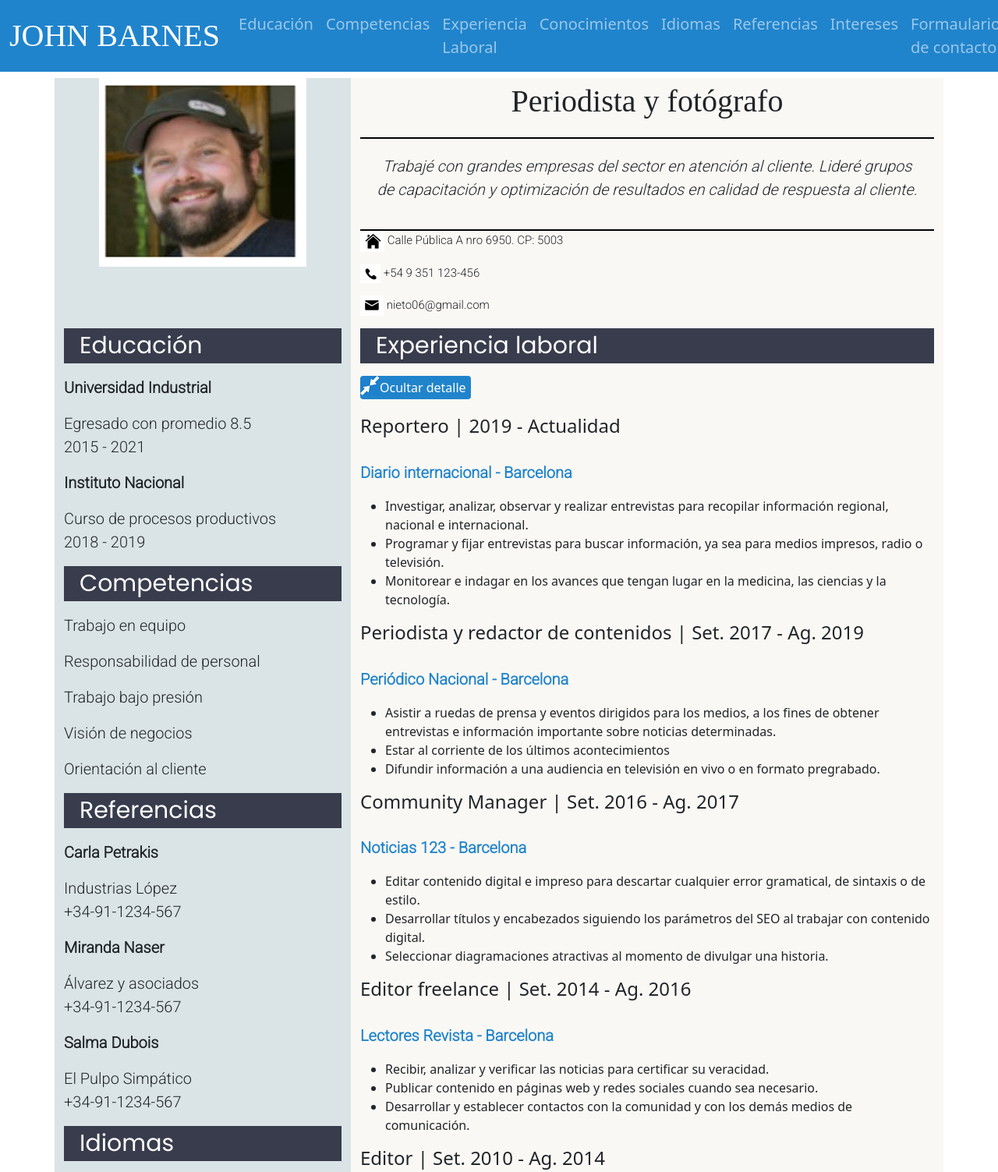
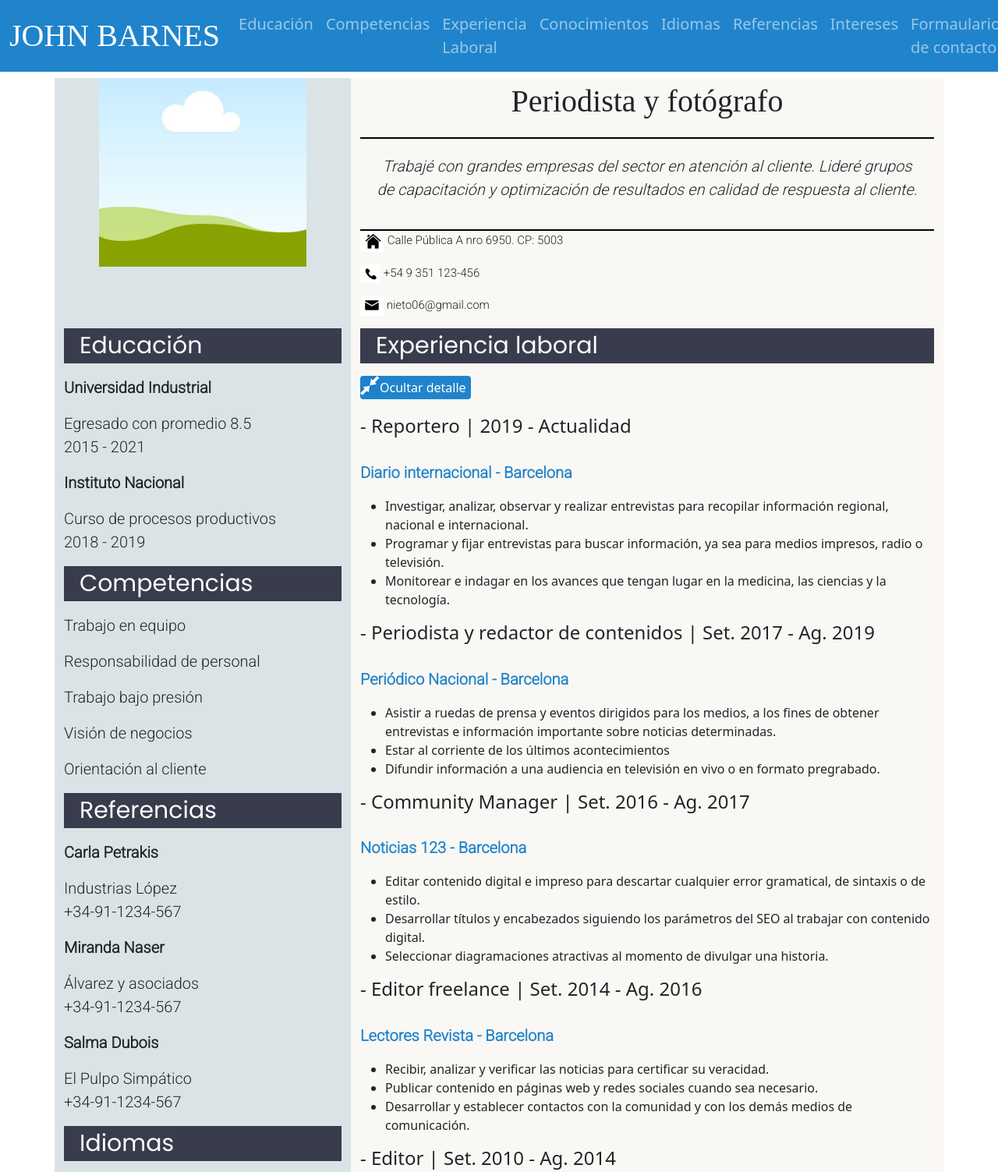
Before and after one commit to nieto06/nieto06.github.io, a plain HTML site: page index.html in a window 1280 px wide. Shown: the top 1503 px of the page at 78% size. Drawn offline with nearby package versions, Linux system fonts and the light colour scheme; a web font is replaced by a local one.

Commit message:
cambiando script

```diff
--- a/index.html
+++ b/index.html
@@ -22,9 +22,10 @@
             <button class="navbar-toggler" type="button" data-bs-toggle="collapse" data-bs-target="#navbarNavAltMarkup" aria-controls="navbarNavAltMarkup" aria-expanded="false" aria-label="Toggle navigation">
             <span class="navbar-toggler-icon"></span>
             </button>
-            <div class="collapse navbar-collapse" id="navbarNavAltMarkup">
+            <div class="collapse navbar-collapse show" id="navbarNavAltMarkup">
                 <div class="navbar-nav">
-                    <a class="nav-link" aria-current="page" href="#educacion">Educación</a>
+                    <!-- aria-current="page" -->
+                    <a class="nav-link" href="#educacion">Educación</a>
                     <a class="nav-link" href="#competencias"  >Competencias</a>
                     <a class="nav-link" href="#exp_laboral"  >Experiencia Laboral</a>
                     <a class="nav-link" href="#conocimientos"  >Conocimientos</a>
@@ -43,7 +44,7 @@
         <div class="row">
             <div class="col-sm-6 col-md-4" id="section1">
                 <div class="text-center">
-                    <img src="imagen_curr3.jpg" alt="Foto">
+                    <img src="imagen_curr.jpg" alt="Foto">
                 </div>
             </div>
             <div class="col-sm-6 col-md-8" id="section2">
@@ -107,7 +108,7 @@
 
                 <button id="btnMostrar" >Ocultar detalle</button>
 
-                <h4>Reportero | 2019 - Actualidad</h4>
+                <h4>- Reportero | 2019 - Actualidad</h4>
 
 
                 <div class="items">
@@ -121,7 +122,7 @@
                             la medicina, las ciencias y la tecnología.</li>
                     </ul>
                 </div>
-                <h4>  Periodista y redactor de contenidos | Set. 2017 - Ag. 2019</h4>
+                <h4>- Periodista y redactor de contenidos | Set. 2017 - Ag. 2019</h4>
 
 
                 <div class="items">
@@ -137,7 +138,7 @@
                 </div>
 
 
-                <h4>Community Manager | Set. 2016 - Ag. 2017</h4>
+                <h4>- Community Manager | Set. 2016 - Ag. 2017</h4>
 
                 <div class="items">
                     <p style="color:rgb(32,132,204)"><b>Noticias 123 - Barcelona</b></p>
@@ -152,7 +153,7 @@
                             </li>
                     </ul>
                 </div>
-                <h4> Editor freelance | Set. 2014 - Ag. 2016</h4>
+                <h4>- Editor freelance | Set. 2014 - Ag. 2016</h4>
 
                 <div class="items">
                     <p style="color:rgb(32,132,204)"><b>Lectores Revista - Barcelona</b></p>
@@ -166,7 +167,7 @@
                             los demás medios de comunicación.</li>
                     </ul>
                 </div>
-                <h4> Editor | Set. 2010 - Ag. 2014</h4>
+                <h4>- Editor | Set. 2010 - Ag. 2014</h4>
 
                 <div class="items">
                     <p style="color:rgb(32,132,204)"><b>Lectores Revista - Barcelona</b></p>
```
Also changed, not shown: script.js (line endings or trailing spaces).
